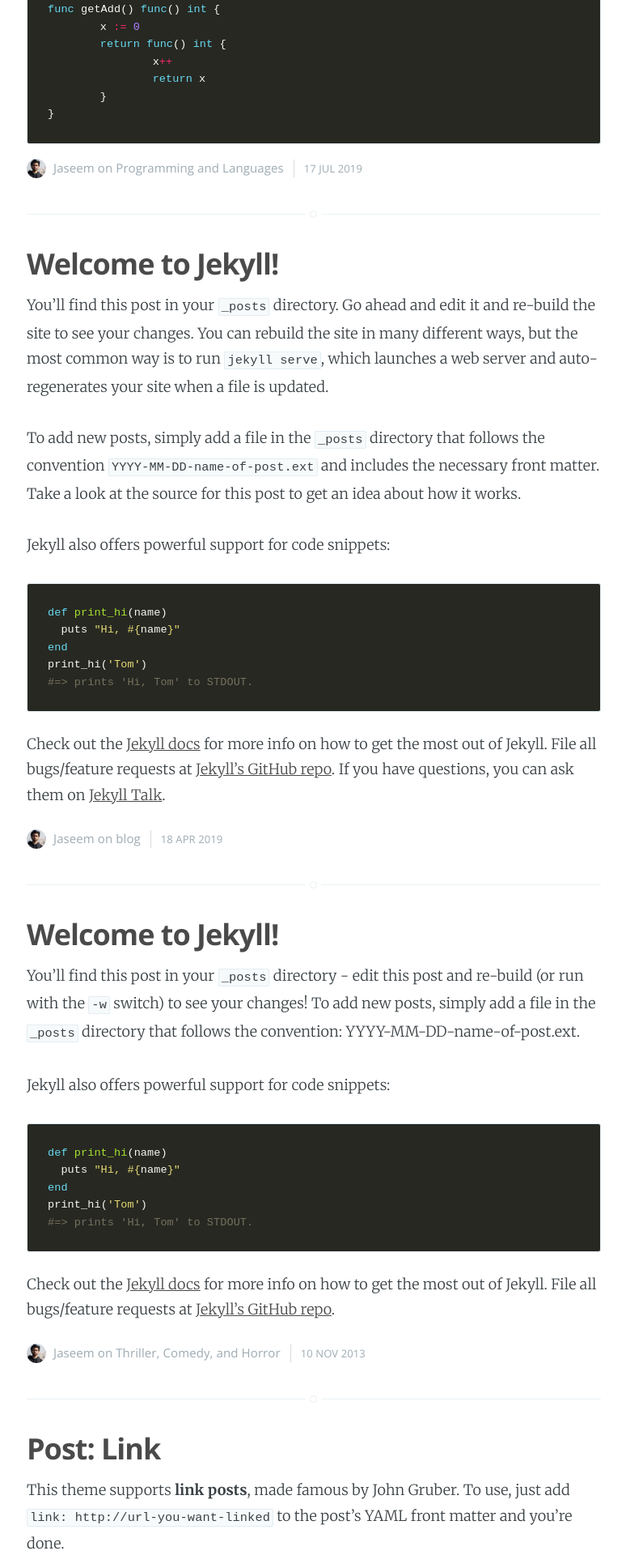
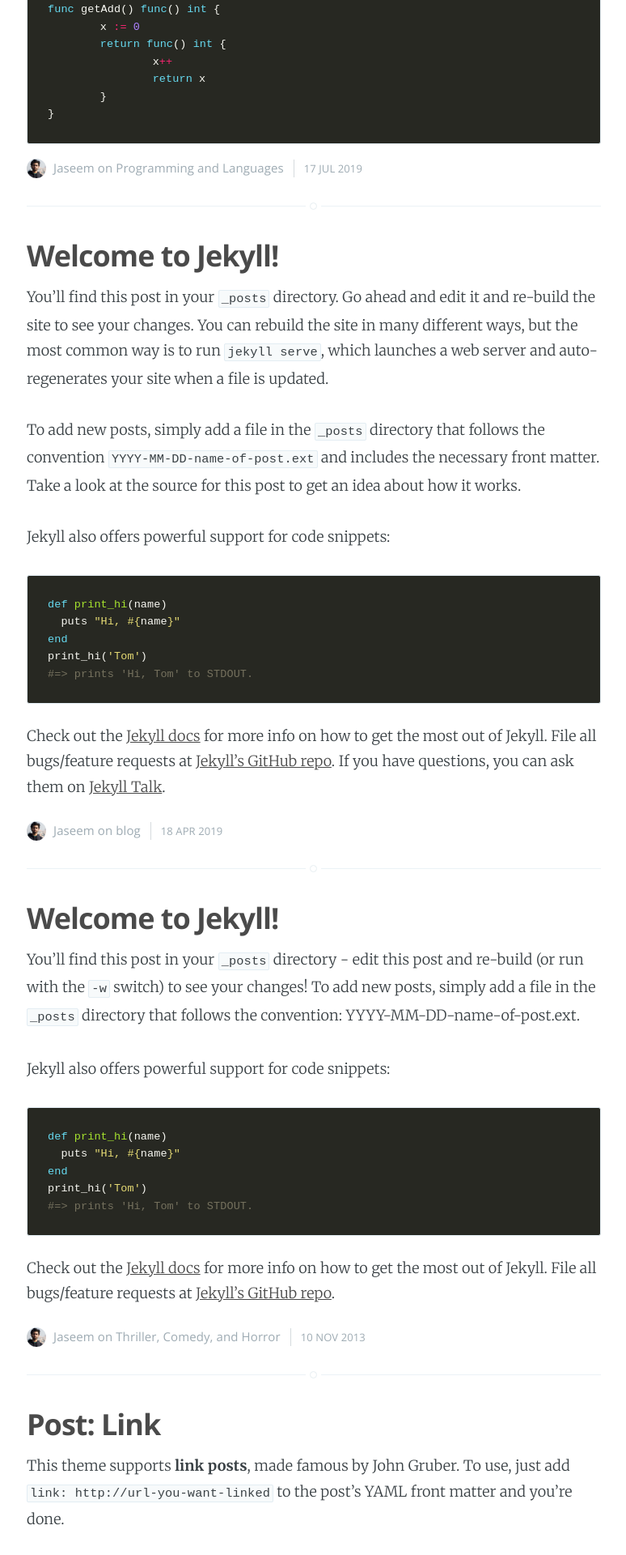
Before and after one commit to mjaseem/mjaseem.github.io, a Jekyll site: the page built from index.html, in a window 1280 px wide. Shown: the part 674-2594 px from the top of the page at 81% size, without its empty margins (252-1026 px from the left). Built offline with Jekyll 4.4.1, drawn with Linux system fonts in a browser that asks for light colours; the list of posts is cut into pages by our own code.

Commit message:
[Minor] Reduce space between posts

```diff
--- a/assets/css/screen.css
+++ b/assets/css/screen.css
@@ -845,7 +845,7 @@
     width: 80%;
     max-width: 710px;
     margin: 4rem auto;
-    padding-bottom: 4rem;
+    padding-bottom: 3rem;
     border-bottom: #EBF2F6 1px solid;
     word-break: break-word;
     hyphens: auto;
```
